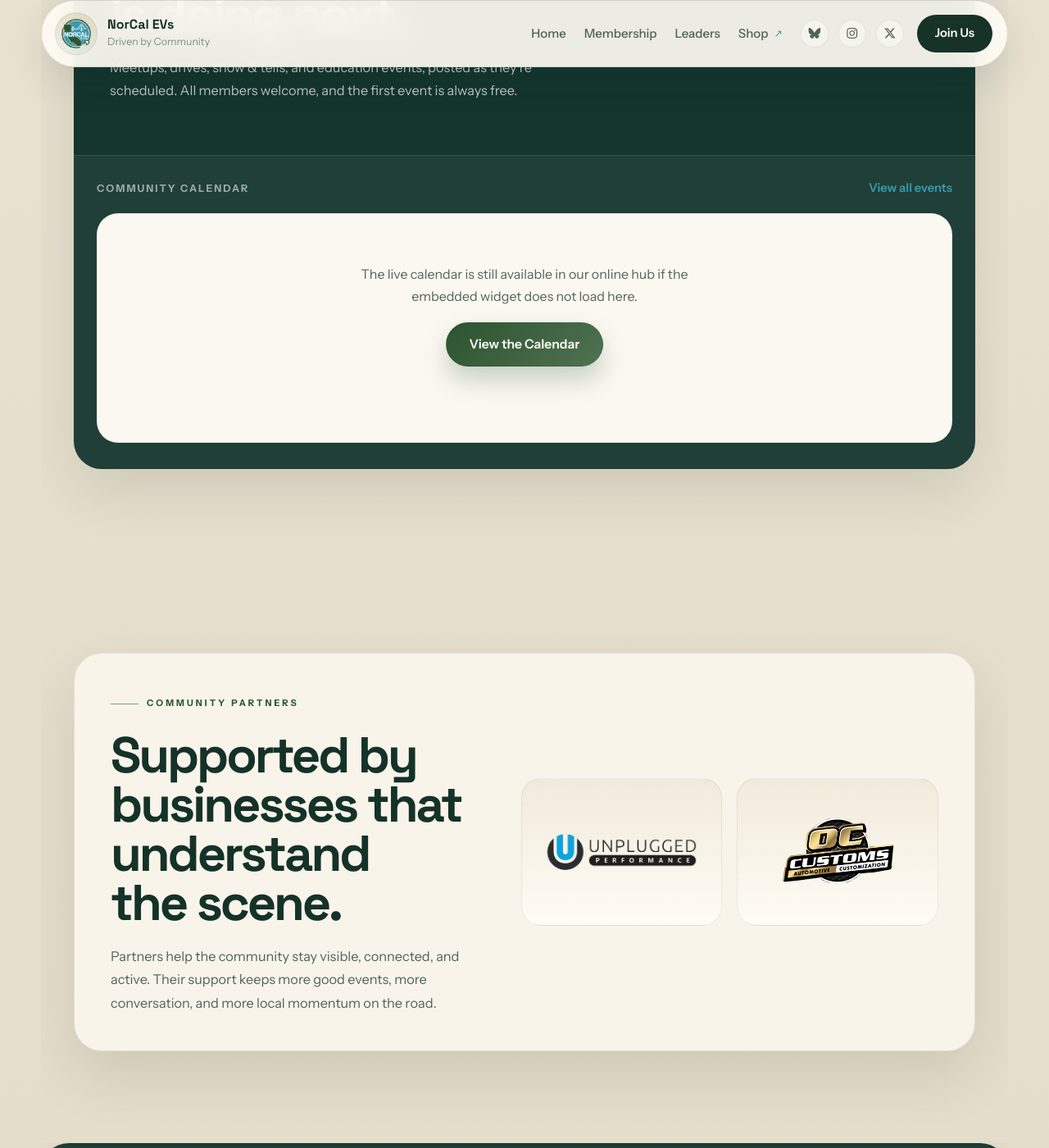
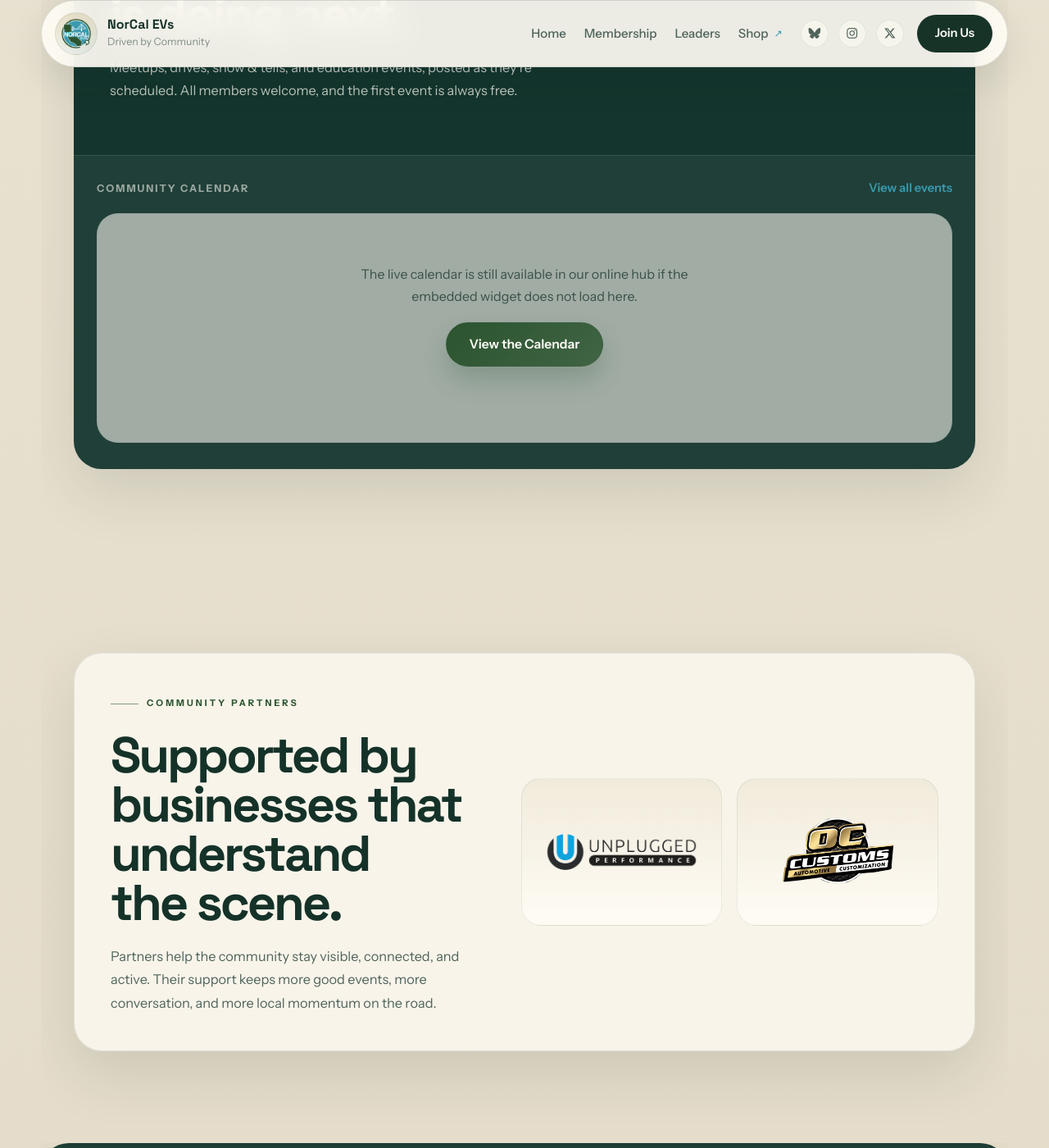
Before and after one commit to ZakWinnick/NorCalEVs, a Jekyll site: the page built from index.md, in a window 1280 px wide and 1400 px high, scrolled down 1899 px. Shown: the whole window at 82% size. Built offline with Jekyll 4.4.1, drawn with Linux system fonts in a browser that asks for light colours; a script that is not in the unit is left out.

Commit message:
Fix membership funnel on mobile, mobile scroll, Heylo text
- Membership funnel on mobile: switch from a row flex to a 2-column
  grid with the step number spanning both rows. Title and description
  now stack cleanly instead of running into each other
- Heylo embed: revert the light-background hack that broke dark mode.
  Keep the theme-aware embed wrapper and only force dark text inside
  #heylo-event-feed so Heylo's white event cards render readable text
  in both themes
- Drop backdrop-filter: blur(16px) on the sticky nav under 960px. Blur
  on a sticky element forces compositor work on every scroll frame,
  which felt like stuck scroll on iOS. Solid-ish bg replaces it
- touch-action: pan-x on the Heylo horizontal scroll container so
  vertical finger drags pass through to the page instead of being
  captured by the widget's x-scroller

Co-Authored-By: Claude Opus 4.7 (1M context) <noreply@anthropic.com>

```diff
--- a/assets/css/components.css
+++ b/assets/css/components.css
@@ -493,18 +493,22 @@
     overflow-wrap: anywhere;
 }
 
-/* The Heylo embed renders its own light event cards; isolate it so our
-   dark-parent cream text color does not cascade in and turn white-on-white. */
 .events-embed {
     flex: 1;
     min-height: 280px;
     padding: 32px 28px;
     border-radius: calc(var(--radius-xl) - 8px);
-    background: #fbf8f1;
-    border: 1px solid rgba(21, 50, 41, 0.08);
-    color: #1e2420;
+    background: rgba(var(--card-rgb), 0.58);
+    border: 1px solid rgba(var(--ink-rgb), 0.08);
     overflow: hidden;
     max-width: 100%;
+}
+
+/* Heylo injects its own white event cards regardless of our theme, so force
+   dark text inside the widget only. Parent embed wrapper stays theme-aware. */
+#heylo-event-feed,
+#heylo-event-feed * {
+    color: #1e2420;
 }
 
 #heylo-event-feed {
@@ -515,7 +519,7 @@
     min-width: 0;
     -webkit-overflow-scrolling: touch;
     overscroll-behavior-x: contain;
-    color: #1e2420;
+    touch-action: pan-x;
 }
 
 #heylo-event-feed iframe,
@@ -526,7 +530,7 @@
 
 .events-status {
     text-align: center;
-    color: rgba(21, 50, 41, 0.6);
+    color: var(--text-muted);
     margin-bottom: 16px;
 }
 
@@ -534,11 +538,10 @@
     max-width: 420px;
     margin: 28px auto 0;
     text-align: center;
-    color: #1e2420;
 }
 
 .events-fallback p {
-    color: rgba(21, 50, 41, 0.72);
+    color: var(--text-muted);
 }
 
 .events-fallback p {
@@ -1322,16 +1325,32 @@
     }
 
     .funnel-step {
-        flex-direction: row;
+        display: grid;
+        grid-template-columns: auto minmax(0, 1fr);
+        grid-template-rows: auto auto;
+        column-gap: 16px;
+        row-gap: 6px;
         text-align: left;
-        gap: 16px;
-        padding: 10px 14px;
+        padding: 14px 16px;
         border-radius: var(--radius-md);
         background: rgba(var(--card-rgb), 0.62);
         border: 1px solid rgba(var(--ink-rgb), 0.08);
+        align-items: start;
+    }
+
+    .funnel-step-dot {
+        grid-row: 1 / 3;
+        align-self: center;
+    }
+
+    .funnel-step-label {
+        grid-column: 2;
+        grid-row: 1;
     }
 
     .funnel-step-desc {
+        grid-column: 2;
+        grid-row: 2;
         max-width: none;
     }
 
@@ -1344,6 +1363,14 @@
         padding: 10px 12px 10px 14px;
         margin-top: 12px;
         gap: 12px;
+        /* Drop backdrop-filter on mobile — blur on a sticky element repaints
+           every scroll frame and causes stuck-feeling scroll on iOS Safari */
+        backdrop-filter: none;
+        background: rgba(var(--card-rgb), 0.96);
+    }
+
+    .site-nav.scrolled {
+        background: rgba(var(--card-rgb), 1);
     }
 
     .nav-brand {
```
